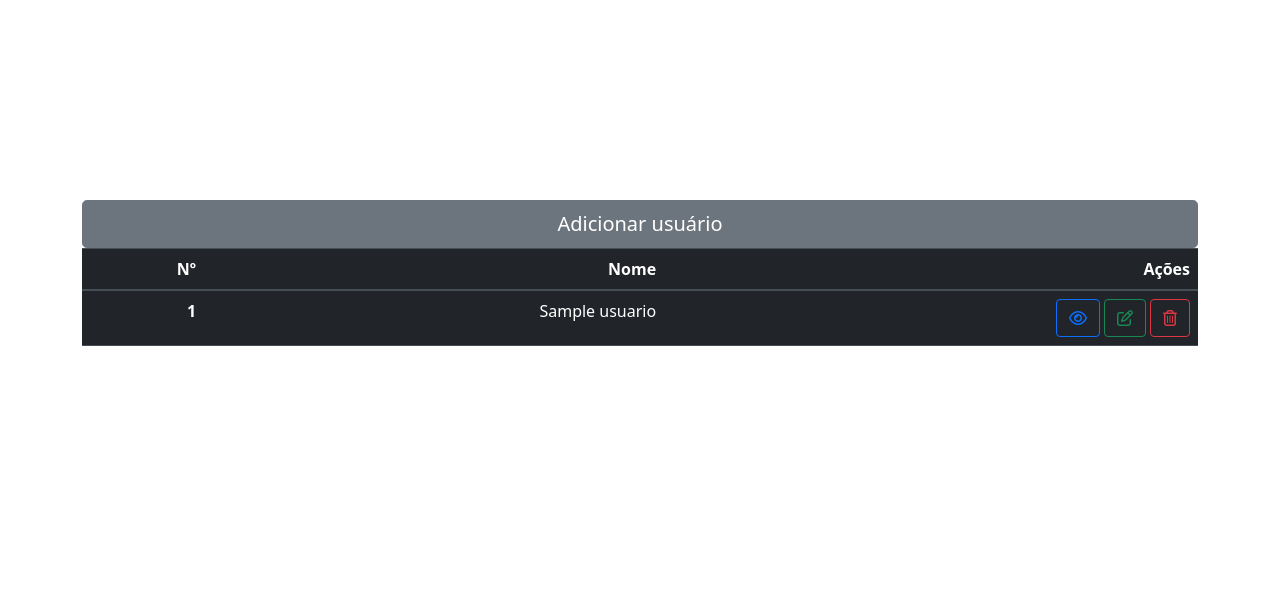
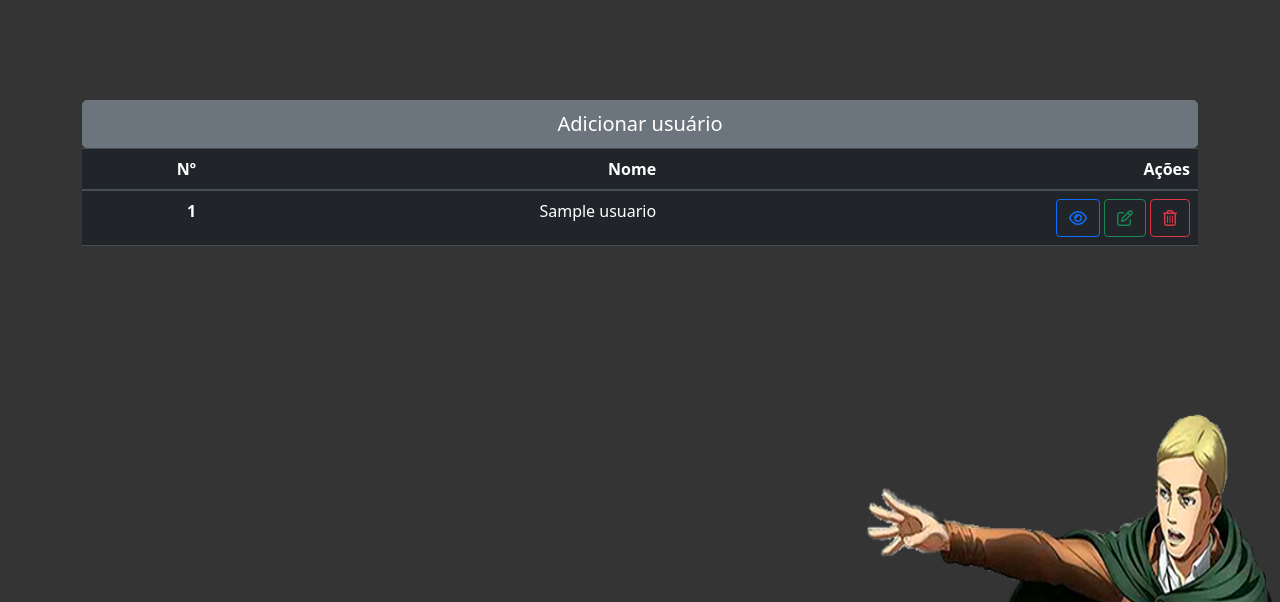
Before and after one commit to gustavocarvalhaes/treinamento-php-2022.1, a PHP site: page /admin in a window 1280 px wide. Shown: the top 602 px of the page. Run offline with PHP 8.4, Linux system fonts and the light colour scheme; tables that the repository leaves empty or names only in its code hold one stand-in row (values such as "Sample post"); data that the repository does not hold is empty; some libraries are stand-ins or nearby versions.

Commit message:
frontend arrumado

```diff
--- a/site_bonito/app/views/admin/crud.view.php
+++ b/site_bonito/app/views/admin/crud.view.php
@@ -5,13 +5,13 @@
     <meta http-equiv="X-UA-Compatible" content="IE=edge">
     <meta name="viewport" content="width=device-width, initial-scale=1.0">
     <link rel="stylesheet" href="https://cdn.jsdelivr.net/npm/bootstrap@4.6.1/dist/css/bootstrap.min.css" integrity="sha384-zCbKRCUGaJDkqS1kPbPd7TveP5iyJE0EjAuZQTgFLD2ylzuqKfdKlfG/eSrtxUkn" crossorigin="anonymous">    <title>Administrativo</title>
-    <link rel="stylesheet" href="../../public/css/admin.css">
 
 
     <link href="https://cdn.jsdelivr.net/npm/bootstrap@5.1.3/dist/css/bootstrap.min.css" rel="stylesheet" integrity="sha384-1BmE4kWBq78iYhFldvKuhfTAU6auU8tT94WrHftjDbrCEXSU1oBoqyl2QvZ6jIW3" crossorigin="anonymous">
     <script src="https://kit.fontawesome.com/7a3ef7191d.js" crossorigin="anonymous"></script>
     <script src="https://kit.fontawesome.com/7a3ef7191d.js" crossorigin="anonymous"></script>
 
+    <link rel="stylesheet" href="../../public/css/admin.css">
 
 </head>
 <body>
--- a/site_bonito/public/css/admin.css
+++ b/site_bonito/public/css/admin.css
@@ -1,7 +1,9 @@
 html, body{
-    /* background-color: #343434; */
-    /* background-image: url(../img/erwin.png); */
-}
+    background-color: #343434;
+    background-image: url(../img/erwin.png);
+    background-attachment: fixed;
+    background-size:100% 100%;
+    background-repeat: no-repeat;}
 
 #adicionar {
     width: 40%;
@@ -18,5 +20,5 @@
 }
 
 .botao {
-    margin-top: 200px;
+    margin-top: 100px;
 }
```
Also changed, not shown: site_bonito/public/img/levi.png (added).
